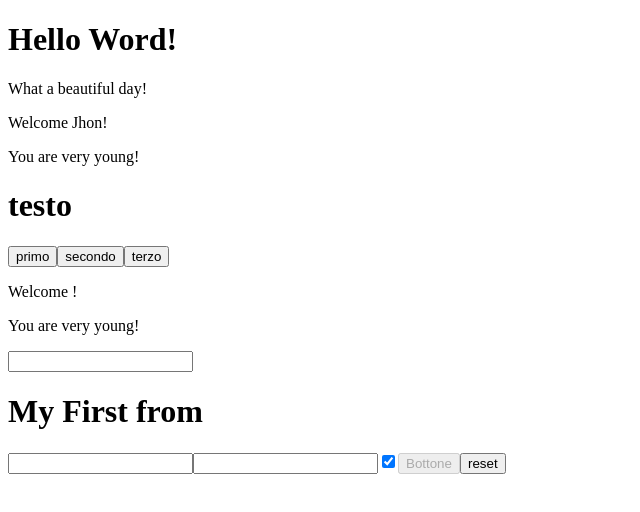
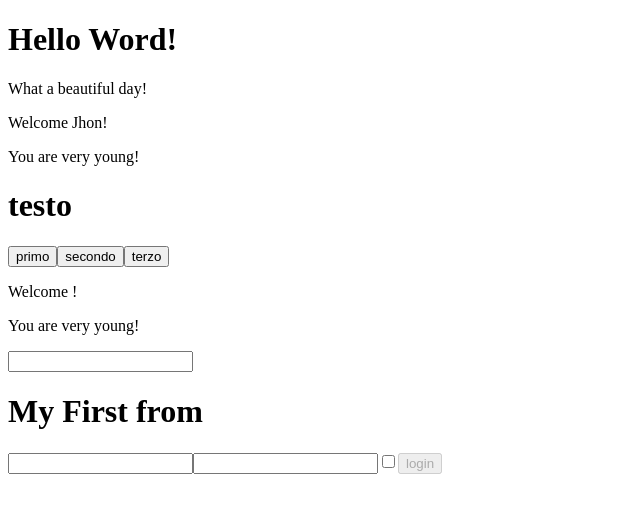
Before and after one commit to Yaricherchi7/React.js, a React (Create React App) app: page / in a window 1280 px wide. Shown: the top 512 px of the page, without its empty margins (0-640 px from the left). Built offline with nearby package versions, Linux system fonts and the light colour scheme.

Commit message:
es corretto

```diff
--- a/src/Login.js
+++ b/src/Login.js
@@ -4,7 +4,8 @@ export class Login extends React.Component {
   state = {
     username: "",
     password: "",
-    checkbox: "unchecked",
+    checkbox: false,
+    buttonDisabled: true,
 
   };
 
@@ -16,35 +17,22 @@ export class Login extends React.Component {
 
     this.setState({
       [name]: type === "checkbox" ? checked : value,
+      [checked]: true,
+      buttonDisabled: this.state.username && this.state.password ? false : true
+    });
+  };
 
-        });
-    }
-
-    onLogin = ()=> {
-        console.log(this.state)
-    }
-
-
-    componentDidUpdate(){
-        console.log(this.state)
-    }
-
-    HandleReset = ()=> {
-        this.setState({
-            username : "",
-            password: "",
-            checkbox: "uncheked",
-            onLogin: "false"
-        })
-    }
-
+  onLogin = () => {
+    console.log(this.state);
+  };
 
   render() {
     return (
       <div>
+        <form>
           <input
             name="username"
-            type="username"
+            type="text"
             value={this.state.value}
             onChange={this.HandlerInputchange}
           />
@@ -64,17 +52,13 @@ export class Login extends React.Component {
             onClick={this.HandlerInputchange}
           />
           <button
-            disabled={!this.state.username || !this.state.password}
-            onClick={this.HandlerClick}
+          name="button"
+            disabled={this.state.buttonDisabled}
+            onClick={this.onLogin}
           >
-            Bottone
+            login
           </button>
-            <button
-            type="reset"
-            onClick={this.HandleReset}
-            >
-                reset
-            </button>
+        </form>
       </div>
     );
   }
```
Lines whose indentation alone changed are shown as unchanged.
